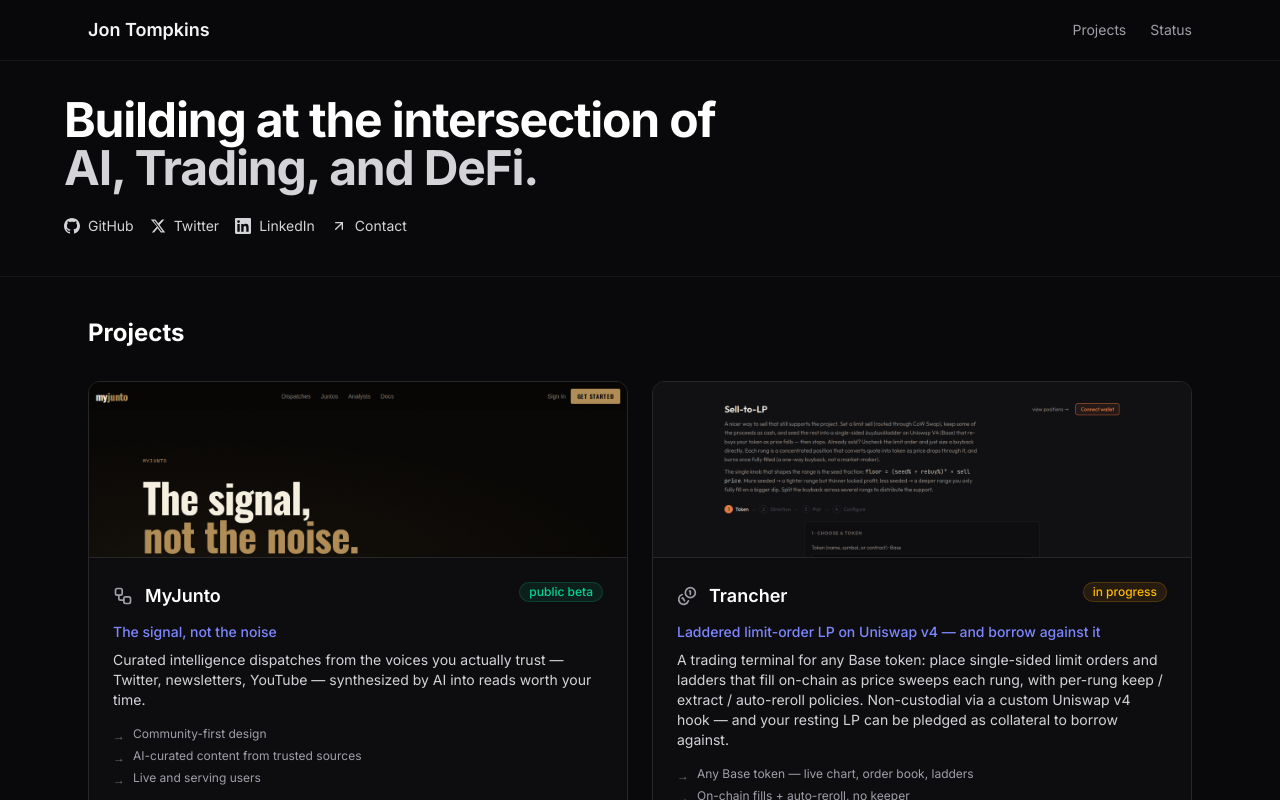
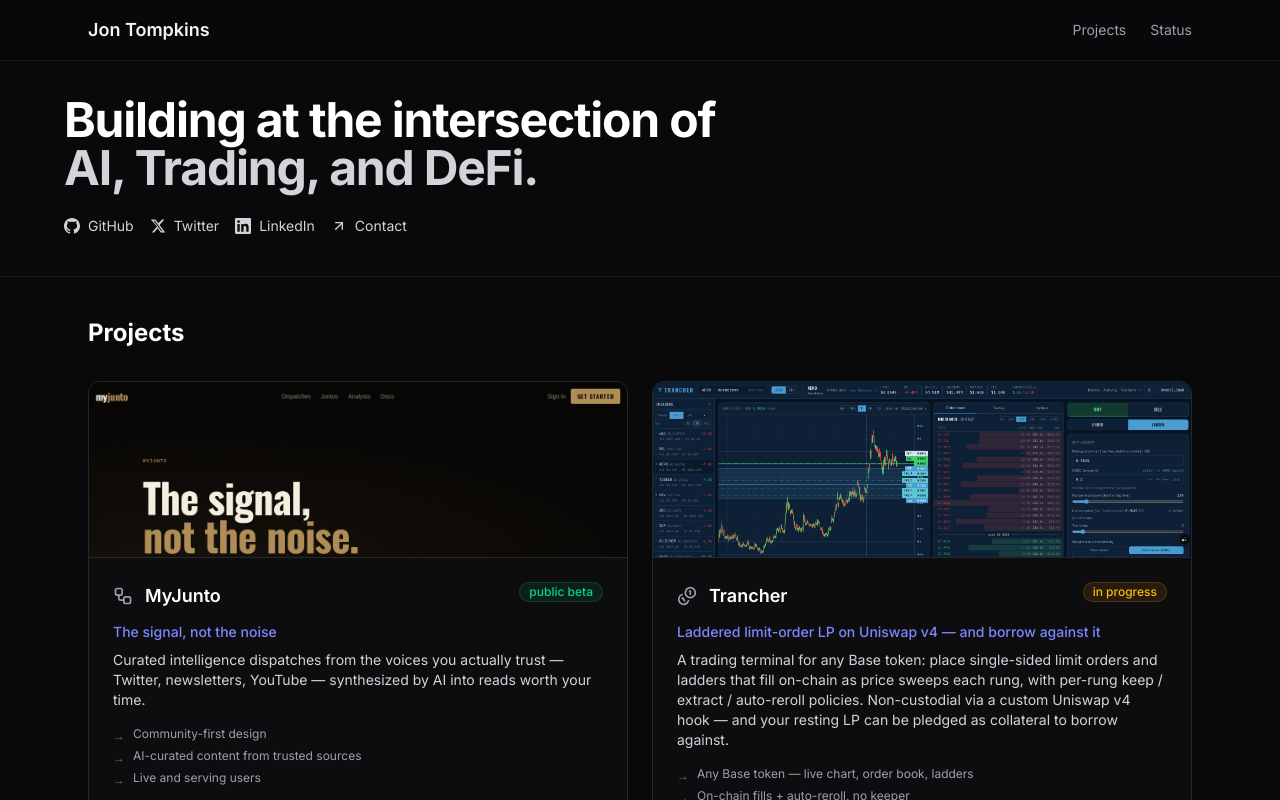
Before and after one commit to jon-tompkins/portfolio, a Next.js app in the folder frontend/: page / in a window 1280 px wide. Shown: the top 800 px of the page. Built offline with nearby package versions, Linux system fonts and the light colour scheme.

Commit message:
portfolio: add real Trancher terminal screenshot as preview

```diff
--- a/frontend/app/page.tsx
+++ b/frontend/app/page.tsx
@@ -21,7 +21,7 @@
     icon: Coins,
     status: 'in progress',
     url: 'https://www.trancher.xyz',
-    preview: '/preview-buyback.png',
+    preview: '/preview-trancher.png',
     highlights: ['Any Base token — live chart, order book, ladders', 'On-chain fills + auto-reroll, no keeper', 'LP-as-collateral lending (per-user Morpho markets)'],
   },
   {
```
Also changed, not shown: frontend/public/preview-trancher.png (added).
